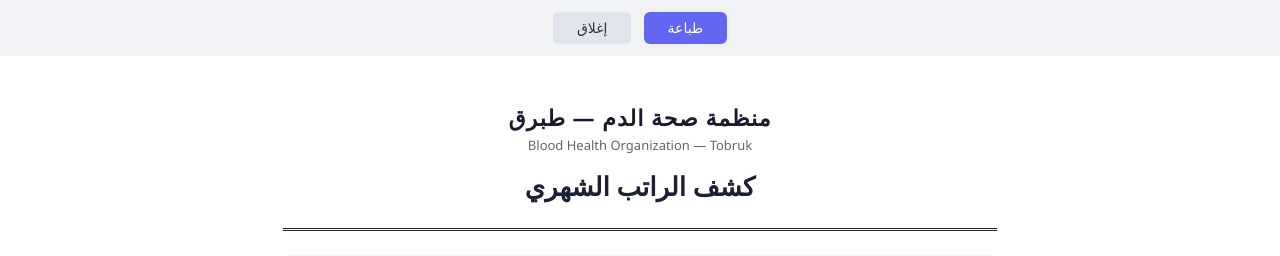
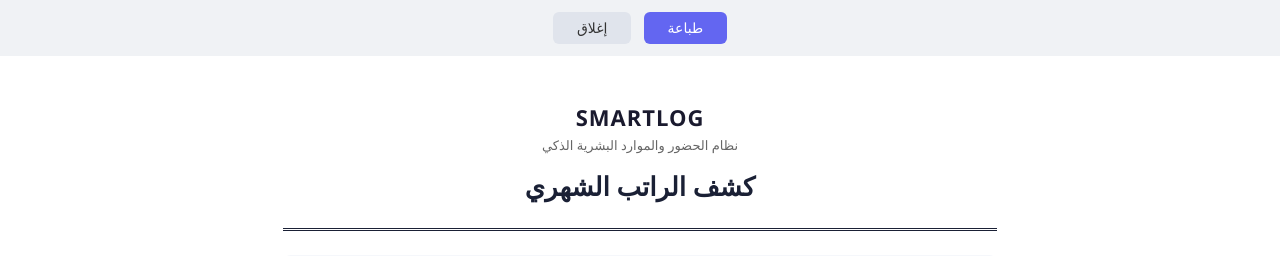
Before and after one commit to eslamLY/SmartLog-V2, a Flask app: template templates/admin/payroll_individual_slip.html in a window 1280 px wide. Shown: the top 256 px of the page. Run offline with Flask 3, Linux system fonts and the light colour scheme; the template is opened without the code that fills it, so the values that code supplies are empty; parts of the project's set-up code (start-up, migrations or seed data) failed here and were passed over; some libraries are stand-ins or nearby versions.

Commit message:
Rebrand legacy blood bank refs to SMARTLOG across backend & templates
- models/misc.py: tenant_name default → SMARTLOG
- app.py: default secret key → smartlog-tobruk-secret-2024
- manage.py: seed branding config → SMARTLOG
- routes/admin_attendance.py, reports.py, admin_shifts.py: Excel titles → SMARTLOG
- services/report_service.py: HTML & PDF report headers/footers → SMARTLOG
- templates/pdf/report.html, salary_slip.html: headers → SMARTLOG
- templates/admin/payroll_individual_slip.html: org name → SMARTLOG
- templates/employee/dashboard.html: header icon heartbeat → map-pin
- static/js/payroll-export.js: email/whatsapp footer → SMARTLOG
- tests/conftest.py: email domains → smartlog.ly

```diff
--- a/app.py
+++ b/app.py
@@ -115,7 +115,7 @@ app.config['MAX_CONTENT_LENGTH'] = 16 * 1024 * 1024
 app.config['UPLOAD_FOLDER'] = os.path.join(os.path.dirname(os.path.abspath(__file__)), 'uploads')
 
 # Secret Key
-app.secret_key = os.environ.get('SECRET_KEY', 'blood-bank-tobruk-secret-2024')
+app.secret_key = os.environ.get('SECRET_KEY', 'smartlog-tobruk-secret-2024')
 if PRODUCTION and not os.environ.get('SECRET_KEY'):
     log.error('WARNING: SECRET_KEY not set in production!')
     log.error('  Using built-in default — set SECRET_KEY env var for security.')
--- a/manage.py
+++ b/manage.py
@@ -92,10 +92,10 @@ def run_seed():
         print('  + Login attempts placeholder')
 
         # Seed branding config
-        r = conn.execute(text("SELECT id FROM branding_config WHERE tenant_name='بنك دم طبرق'"))
+        r = conn.execute(text("SELECT id FROM branding_config WHERE tenant_name='SMARTLOG'"))
         if not r.fetchone():
             conn.execute(
-                text("INSERT INTO branding_config (tenant_name, primary_color, bg_color) VALUES ('بنك دم طبرق', '#e53935', '#0f172a')")
+                text("INSERT INTO branding_config (tenant_name, primary_color, bg_color) VALUES ('SMARTLOG', '#dc2626', '#0f172a')")
             )
             conn.commit()
             print('  + Branding config')
--- a/models/misc.py
+++ b/models/misc.py
@@ -67,7 +67,7 @@ class GPSLog(db.Model):
 class BrandingConfig(db.Model):
     __tablename__ = 'branding_config'
     id            = db.Column(db.Integer, primary_key=True)
-    tenant_name   = db.Column(db.String(100), default='منظومة بنك دم طبرق')
+    tenant_name   = db.Column(db.String(100), default='SMARTLOG')
     logo_url      = db.Column(db.String(300), nullable=True)
     primary_color = db.Column(db.String(10), default='#dc2626')
     accent_color  = db.Column(db.String(10), default='#818cf8')
--- a/routes/admin_attendance.py
+++ b/routes/admin_attendance.py
@@ -112,7 +112,7 @@ def export_excel():
 
     ws.merge_cells('A1:J1')
     title = ws['A1']
-    title.value = f"تقرير الحضور والانصراف — {MONTH_NAMES[month-1]} {year} — بنك دم طبرق"
+    title.value = f"تقرير الحضور والانصراف — {MONTH_NAMES[month-1]} {year} — SMARTLOG"
     title.font  = Font(bold=True, size=14, color='FFFFFF')
     title.fill  = PatternFill("solid", fgColor='991B1B')
     title.alignment = Alignment(horizontal='center', vertical='center')
--- a/routes/admin_shifts.py
+++ b/routes/admin_shifts.py
@@ -430,7 +430,7 @@ def export_shifts_excel():
     ws.sheet_view.rightToLeft = True
     ws.merge_cells(f'A1:{get_column_letter(days_in_month + 1)}1')
     t = ws['A1']
-    t.value = f"جدول المناوبات — {MONTH_NAMES[month-1]} {year} — بنك دم طبرق"
+    t.value = f"جدول المناوبات — {MONTH_NAMES[month-1]} {year} — SMARTLOG"
     t.font  = Font(bold=True, size=13, color='FFFFFF')
     t.fill  = PatternFill("solid", fgColor='991B1B')
     t.alignment = Alignment(horizontal='center')
--- a/routes/reports.py
+++ b/routes/reports.py
@@ -441,7 +441,7 @@ def api_export_excel():
     ws.sheet_view.rightToLeft = True
     ws.merge_cells('A1:L1')
     title_cell = ws['A1']
-    title_cell.value = f'تقرير الحضور والانصراف — {month:02d}-{year} — بنك دم طبرق'
+    title_cell.value = f'تقرير الحضور والانصراف — {month:02d}-{year} — SMARTLOG'
     title_cell.font = Font(bold=True, size=14, color='FFFFFF')
     title_cell.fill = PatternFill('solid', fgColor='991B1B')
     title_cell.alignment = Alignment(horizontal='center', vertical='center')
--- a/static/js/payroll-export.js
+++ b/static/js/payroll-export.js
@@ -38,7 +38,7 @@ function emailPayslip(empId) {
         'الضرائب: ' + d.comp.total_tax + ' د.ل\n' +
         'صافي الراتب: ' + d.comp.net + ' د.ل\n\n' +
         'للاستفسار، يرجى التواصل مع إدارة الموارد البشرية.\n' +
-        'منظمة صحة الدم - طبرق'
+        'SMARTLOG'
       );
       window.open('mailto:' + d.emp.email + '?subject=' + subject + '&body=' + body, '_blank');
     });
@@ -55,7 +55,7 @@ function whatsappPayslip(empId) {
         '➕ الإضافات: ' + d.comp.total_allowances + ' د.ل\n' +
         '➖ الخصومات: ' + d.comp.total_deductions + ' د.ل\n' +
         '💵 *الصافي: ' + d.comp.net + ' د.ل*\n' +
-        'منظمة صحة الدم - طبرق'
+        'SMARTLOG'
       );
       window.open('https://wa.me/218' + d.emp.phone + '?text=' + msg, '_blank');
     });
--- a/templates/admin/payroll_individual_slip.html
+++ b/templates/admin/payroll_individual_slip.html
@@ -54,8 +54,8 @@
 
   <div class="payslip-page">
     <div class="payslip-header">
-      <div class="org-name">منظمة صحة الدم — طبرق</div>
-      <div class="org-sub">Blood Health Organization — Tobruk</div>
+      <div class="org-name">SMARTLOG</div>
+      <div class="org-sub">نظام الحضور والموارد البشرية الذكي</div>
       <div class="payslip-title">كشف الراتب الشهري</div>
       <div class="payslip-period">{{ month_name }} {{ year }}</div>
     </div>
--- a/templates/employee/dashboard.html
+++ b/templates/employee/dashboard.html
@@ -6,7 +6,7 @@
 <div style="min-height:100vh;background:var(--bg)">
   <header style="background:var(--card);border-bottom:1px solid var(--border);padding:14px 16px;display:flex;align-items:center;gap:12px;position:sticky;top:0;z-index:40;backdrop-filter:blur(12px)">
     <div style="width:38px;height:38px;border-radius:10px;background:var(--accent);display:flex;align-items:center;justify-content:center;flex-shrink:0">
-      <i class="ti ti-heartbeat" style="font-size:20px;color:#fff"></i>
+      <i class="ti ti-map-pin" style="font-size:20px;color:#fff"></i>
     </div>
     <div style="flex:1">
       <h1 style="font-size:16px;font-weight:700;color:var(--text)">مرحباً {{ emp.full_name.split()[0] }}</h1>
--- a/templates/pdf/report.html
+++ b/templates/pdf/report.html
@@ -19,7 +19,7 @@
   </style>
 </head>
 <body>
-  <h1>🩸 بنك دم طبرق</h1>
+  <h1>SMARTLOG</h1>
   <div class="sub">تقرير الحضور والانصراف — {{ month_name }} {{ year }} — تاريخ التقرير: {{ generated }}</div>
   <table>
     <thead>
--- a/templates/pdf/salary_slip.html
+++ b/templates/pdf/salary_slip.html
@@ -27,7 +27,7 @@
 
   <div class="header">
     <div>
-      <div style="font-size:18px;font-weight:800;margin-bottom:3px">🩸 بنك دم طبرق</div>
+      <div style="font-size:18px;font-weight:800;margin-bottom:3px">SMARTLOG</div>
       <div style="font-size:12px;opacity:.8">قسيمة الراتب الشهرية</div>
     </div>
     <div style="text-align:left">
```
Also changed, not shown: services/report_service.py (+4 -4 lines), tests/conftest.py (+3 -3 lines).
